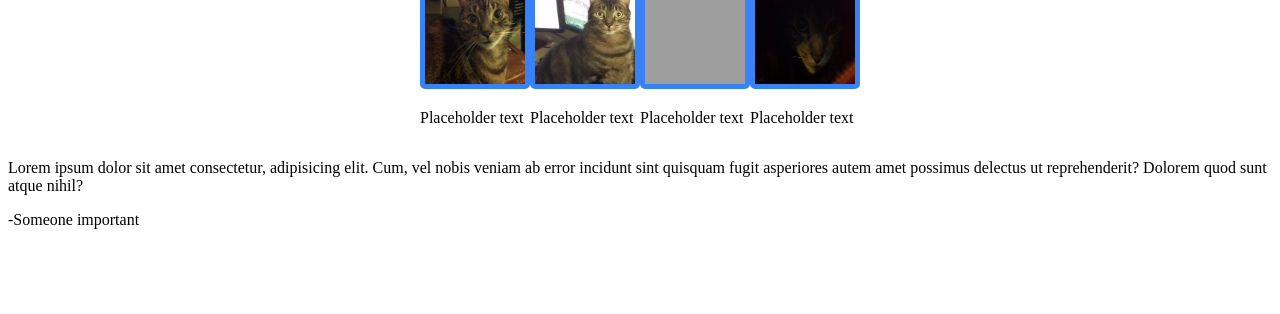
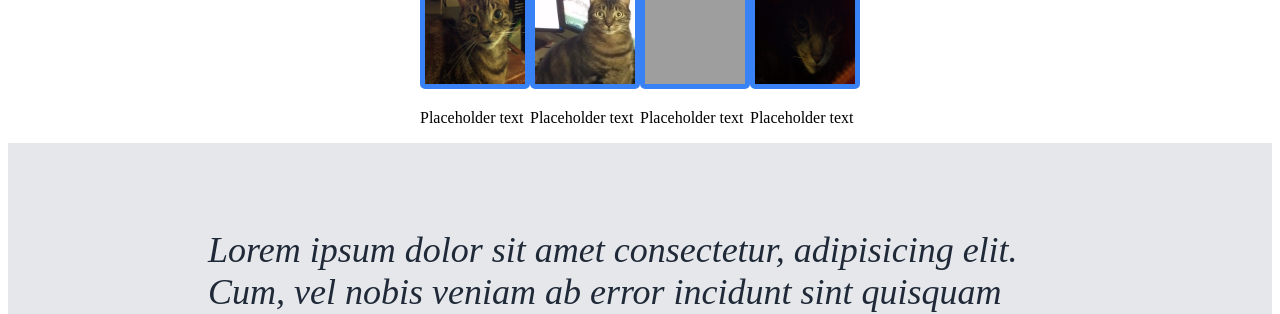
Before and after one commit to rrrussrrr/odin-landing, a plain HTML site: page index.html in a window 1280 px wide. Shown: the part 495-809 px from the top of the page. Drawn offline with Linux system fonts and the light colour scheme; grey boxes are pictures that could not be loaded.

Commit message:
basic formatting for quote section

```diff
--- a/style.css
+++ b/style.css
@@ -50,6 +50,8 @@
     border:none;
 }
 
+/* Info Section */
+
 #info-title {
 
     font-size:36px;
@@ -80,3 +82,26 @@
     border: 5px solid #3882F6;
     border-radius: 5px;
 }
+
+/*Quote Section*/
+#quote-section{
+    background-color: #e5e7eb;
+    display:flex;
+    flex-direction: column;
+    padding: 50px 200px 50px 200px;
+}
+
+#quote-section > p:first-child{
+
+    font-size: 36px;
+    font-style: italic;
+    color: #1f2937;
+}
+
+#quote-section > p:nth-child(2){
+
+    font-size: 24px;
+    font-weight: 800;
+    color: #1f2937;
+    align-self: flex-end;
+}
```
